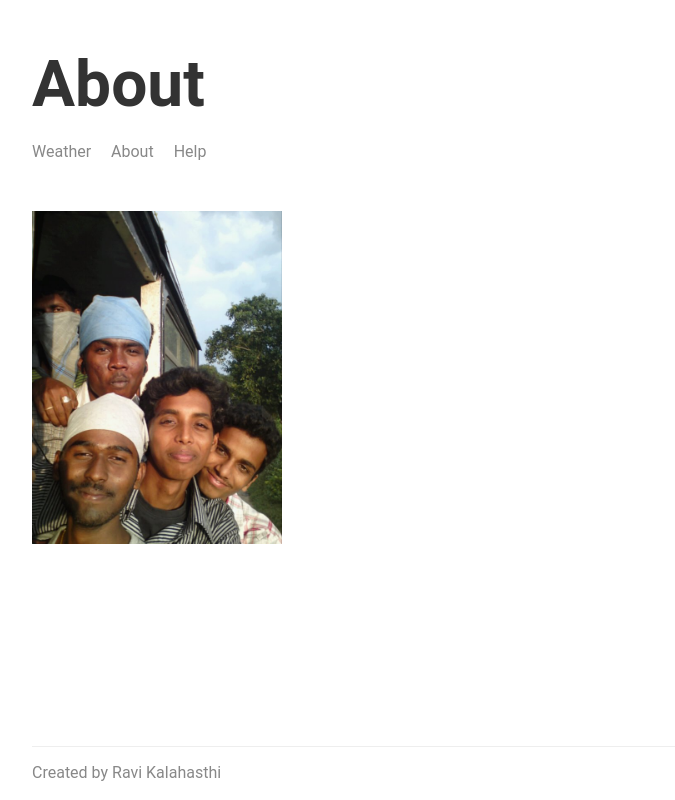
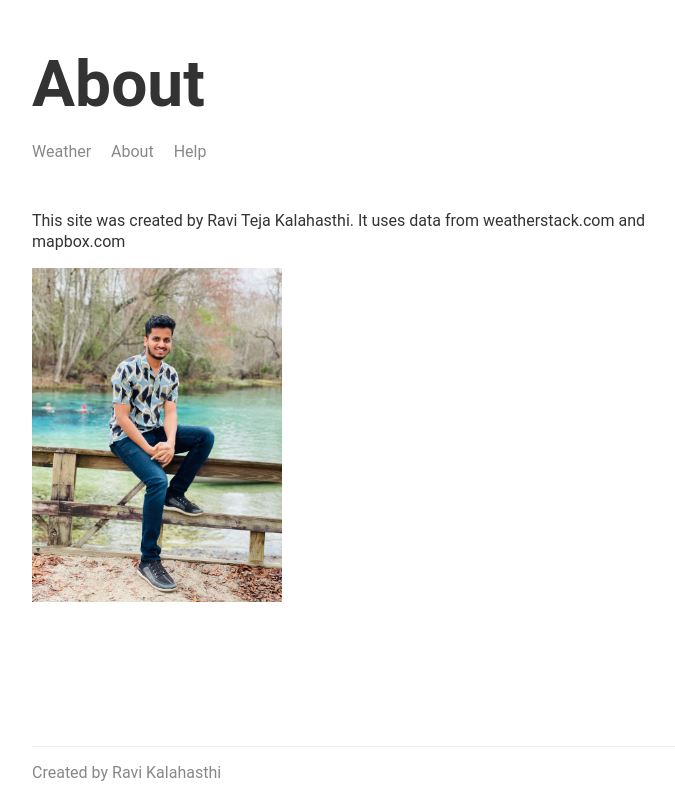
Before and after one commit to kalahasthi-byte/node-weather-website, a Node server app: page /about in a window 1280 px wide. Shown: the whole page, without its empty margins (283-958 px from the left). Run offline with Node 20, Linux system fonts and the light colour scheme; some libraries are stand-ins or nearby versions.

Commit message:
Adding About description

```diff
--- a/templates/views/about.hbs
+++ b/templates/views/about.hbs
@@ -10,7 +10,8 @@
 <body>
     <div class="main-content">
         {{>header}}
-        <img class="port" src="/images/abc.jpg">
+        <p>This site was created by Ravi Teja Kalahasthi. It uses data from weatherstack.com and mapbox.com </p>
+        <img class="port" src="/images/IMG_2106.jpeg">
     </div>
     {{>footer}}
 </body>
```
Also changed, not shown: public/images/IMG_2106.jpeg (added).
